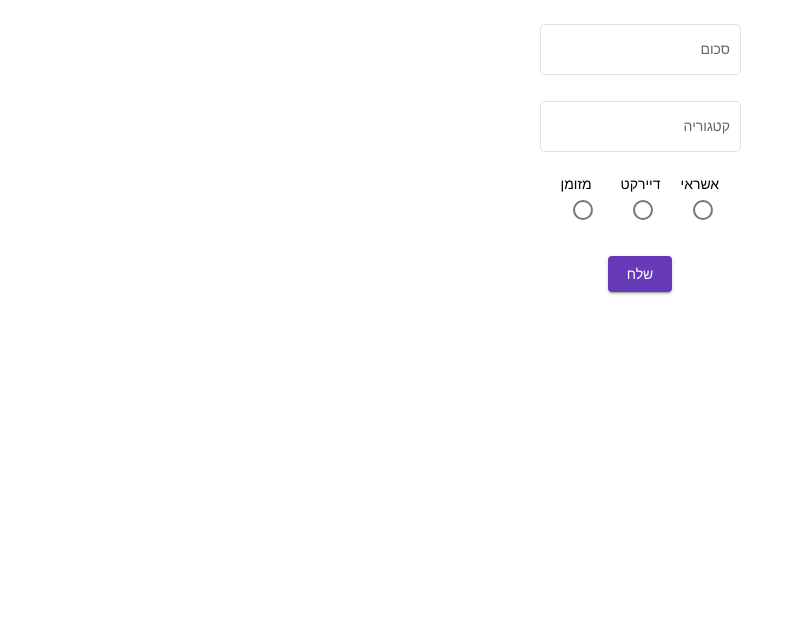
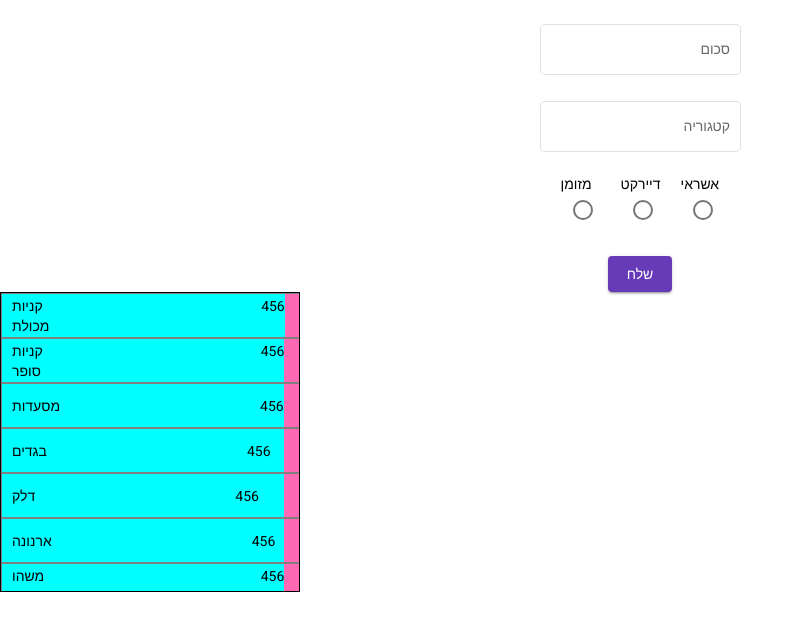
Before and after one commit to NoamsGit/expense-tracker-angular, an Angular app in the folder expense-tracker/: page / in a window 1280 px wide. Shown: the top 630 px of the page, without its empty margins (0-804 px from the left). Built offline with nearby package versions, Linux system fonts and the light colour scheme.

Commit message:
start to work on the scoll-list

```diff
--- a/expense-tracker/src/app/main-view/main-view.component.html
+++ b/expense-tracker/src/app/main-view/main-view.component.html
@@ -41,3 +41,5 @@
   </div>
   <!-- <app-scroll-list></app-scroll-list> -->
   <!-- (click)="onClick($event)" -->
+
+  <app-scroll-list></app-scroll-list>
--- /dev/null
+++ b/expense-tracker/src/app/scroll-list-item/scroll-list-item.component.css
@@ -0,0 +1,27 @@
+.scroll-list-item {
+  width: 100%;
+  height: 45px;
+  border: solid 1px gray;
+  background-color: green;
+  display: flex;
+  align-items: center;
+  justify-content: space-between;
+}
+
+.info-data-category {
+  display: flex;
+  /* justify-content: space-between; */
+  /* align-items: center; */
+}
+
+.current-data {
+  margin-left: 200px;
+}
+.info-data {
+  margin-left: 10px;
+}
+.color-bar {
+  height: 100%;
+  width: 15px;
+  background-color: hotpink;
+}
--- /dev/null
+++ b/expense-tracker/src/app/scroll-list-item/scroll-list-item.component.html
@@ -0,0 +1,12 @@
+<div class="scroll-list-item" style="background-color: aqua;">
+    <div class="info-data-category">
+        <div class="info-data">{{category}}</div>
+        <div class="current-data" >456</div>
+    </div>
+
+    <div class="color-bar" ></div>
+    <!-- {{category}}
+    {{initialBudget}}
+    {{currentSum}} -->
+
+</div>
--- /dev/null
+++ b/expense-tracker/src/app/scroll-list-item/scroll-list-item.component.ts
@@ -0,0 +1,20 @@
+import { Component, OnInit, Input } from '@angular/core';
+
+@Component({
+  selector: 'app-scroll-list-item',
+  templateUrl: './scroll-list-item.component.html',
+  styleUrls: ['./scroll-list-item.component.css']
+})
+export class ScrollListItemComponent implements OnInit {
+
+  @Input() category:string = 'קטגוריה'
+  @Input() initialBudget:string = 'תקציב התחלתי'
+  @Input() currentSum:string = 'סכום נוכחי'
+
+
+  constructor() { }
+
+  ngOnInit(): void {
+  }
+
+}
--- /dev/null
+++ b/expense-tracker/src/app/scroll-list/scroll-list.component.css
@@ -0,0 +1,14 @@
+.example-viewport {
+  height: 300px;
+  width: 300px;
+  border: 1px solid black;
+}
+
+.example-item-detail {
+  height: 40px;
+  border: 1px solid green;
+}
+
+.example-alternate {
+  background: rgba(127, 127, 127, 0.3);
+}
--- /dev/null
+++ b/expense-tracker/src/app/scroll-list/scroll-list.component.html
@@ -0,0 +1,26 @@
+<cdk-virtual-scroll-viewport [itemSize]="10" class="example-viewport">
+    <div *cdkVirtualFor="let item of items;" >
+        <app-scroll-list-item [category]="item">Item: {{ 123455}}</app-scroll-list-item>
+
+    </div>
+  </cdk-virtual-scroll-viewport>
+
+
+  <!-- <cdk-virtual-scroll-viewport [itemSize]="10" class="example-viewport">
+    <div *cdkVirtualFor="let item of items;
+                         let index = index;
+                         let count = count;
+                         let first = first;
+                         let last = last;
+                         let even = even;
+                         let odd = odd;"
+                         [class.example-alternate]="odd">
+      <div class="example-item-detail">Item: {{item}}</div>
+      <div class="example-item-detail">Index: {{index}}</div>
+      <div class="example-item-detail">Count: {{count}}</div>
+      <div class="example-item-detail">First: {{first ? 'Yes' : 'No'}}</div>
+      <div class="example-item-detail">Last: {{last ? 'Yes' : 'No'}}</div>
+      <div class="example-item-detail">Even: {{even ? 'Yes' : 'No'}}</div>
+      <div class="example-item-detail">Odd: {{odd ? 'Yes' : 'No'}}</div>
+    </div>
+  </cdk-virtual-scroll-viewport> -->
--- /dev/null
+++ b/expense-tracker/src/app/scroll-list/scroll-list.component.ts
@@ -0,0 +1,19 @@
+import { ChangeDetectionStrategy, Component, OnInit } from '@angular/core';
+
+@Component({
+  selector: 'app-scroll-list',
+  templateUrl: './scroll-list.component.html',
+  styleUrls: ['./scroll-list.component.css'],
+  changeDetection: ChangeDetectionStrategy.OnPush,
+})
+export class ScrollListComponent implements OnInit {
+  items = ["קניות מכולת", "קניות סופר","מסעדות","בגדים","דלק","ארנונה","משהו נוסף","ואפליו עוד אחד"]
+
+  // items = Array.from({length: 1000}).map((_, i) => `Item #${i}`);
+
+  constructor() { }
+
+  ngOnInit(): void {
+  }
+
+}
```
Also changed, not shown: expense-tracker/src/app/app.module.ts (+9 -2 lines), 2 other files (tests, documents, lock files or other folders).
